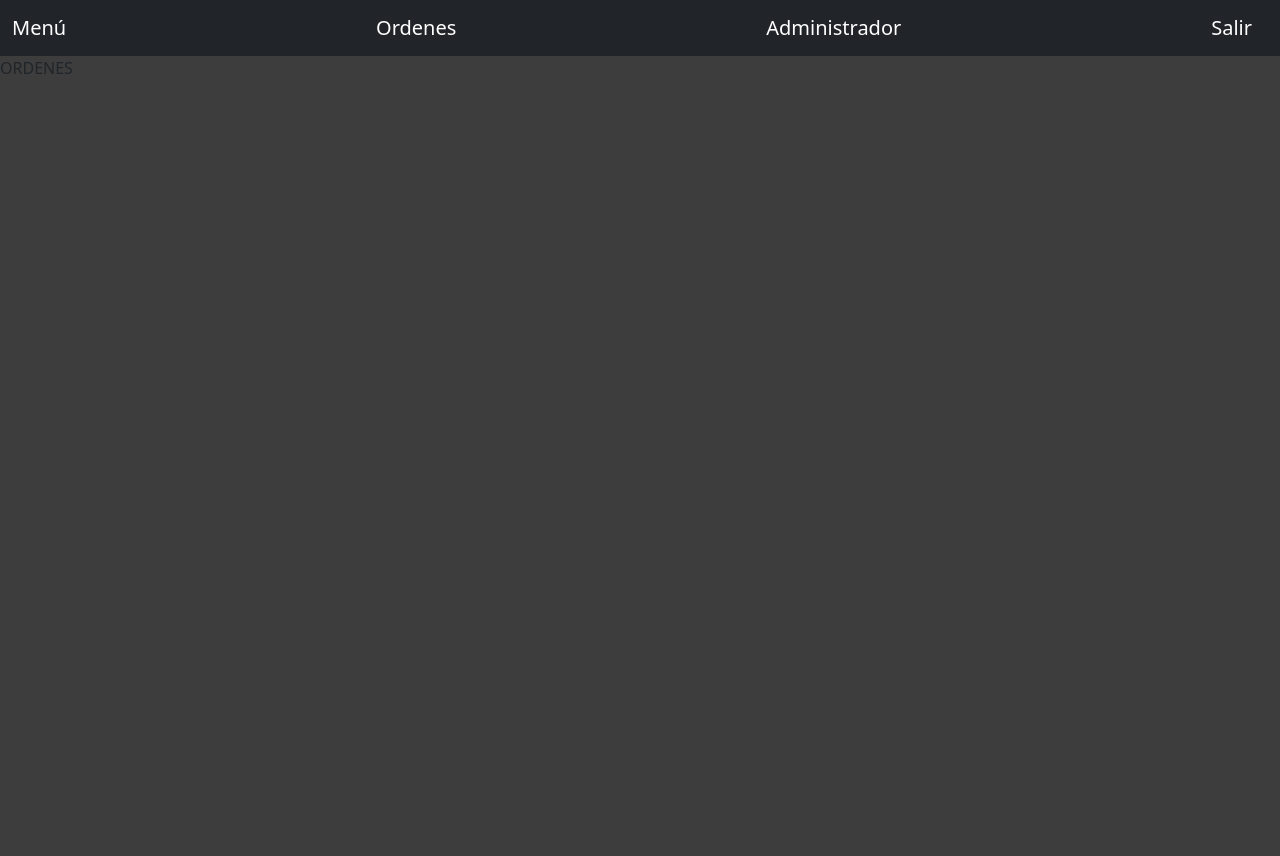
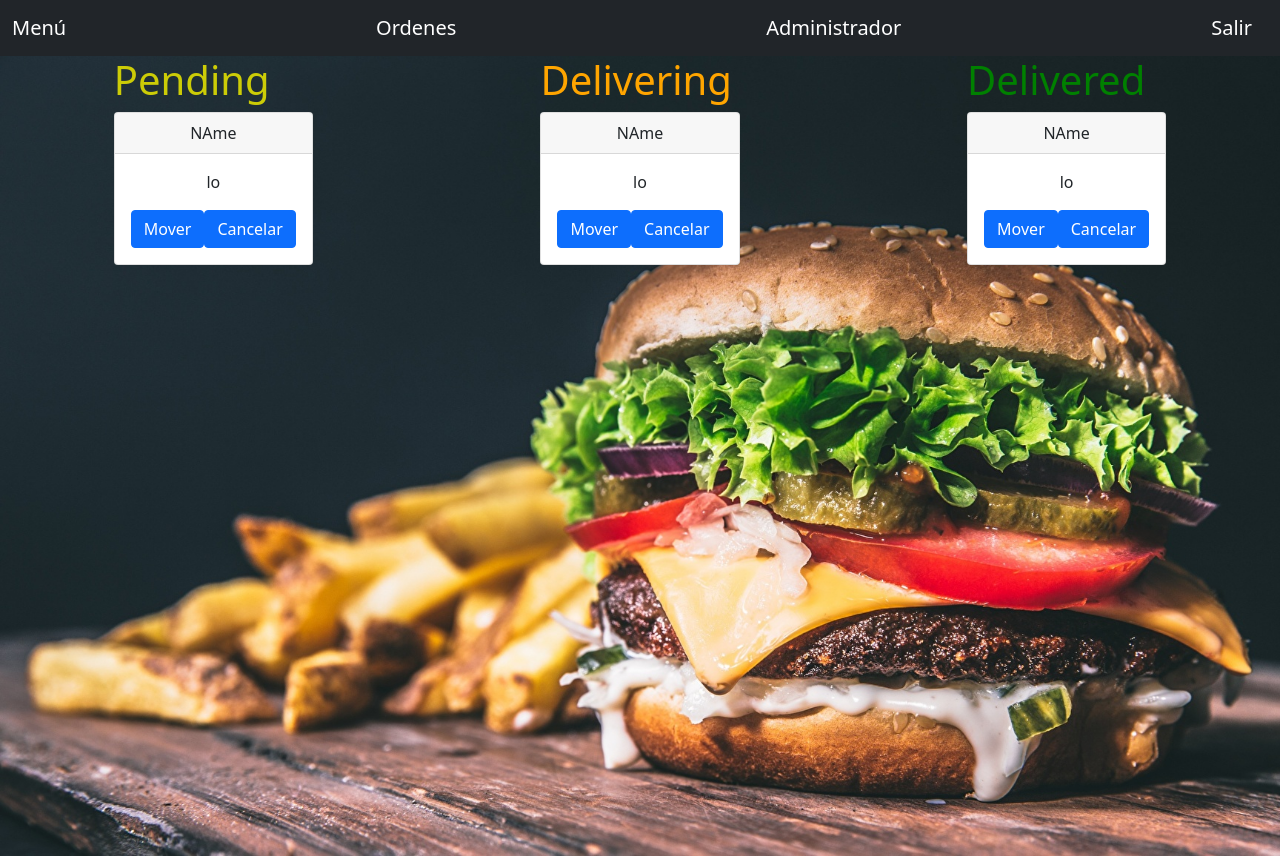
Before and after one commit to paolataboada/Burger-Queen-Client, a React (Create React App) app: page /orders in a window 1280 px wide. Before the commit the page ends 800 px from the top, so only its background shows below. Built offline with nearby package versions, Linux system fonts and the light colour scheme.

Commit message:
add orders cards

```diff
--- a/package.json
+++ b/package.json
@@ -6,6 +6,7 @@
     "@testing-library/jest-dom": "^5.16.1",
     "@testing-library/react": "^11.2.7",
     "@testing-library/user-event": "^12.8.3",
+    "axios": "^0.24.0",
     "react": "^17.0.2",
     "react-dom": "^17.0.2",
     "react-router-dom": "^6.0.2",
--- a/src/components/Form.jsx
+++ b/src/components/Form.jsx
@@ -1,24 +1,56 @@
-import React from 'react';
+import React, { useState } from 'react';
+import axios from 'axios';
 
 export const Form = () => {
+    const [credenciales, setCredenciales] = useState({
+        name : '',
+        password:'',
+    });
+
+    const handleCHange = (e) => {
+        e.preventDefault();
+        setCredenciales({
+            ...credenciales,
+            [e.target.name] : e.target.value,
+        })
+        console.log(credenciales);
+    };
+
+    const btnLogin = (e) => {
+        e.preventDefault();
+        const URL = 'https://bq-lim015.herokuapp.com/auth';
+        console.log(credenciales);
+       axios.post(URL, credenciales).then((res) => {
+        if (res.request.status === 200){
+            console.log(res.data.token);
+           localStorage.setItem('token', res.data.token);
+           // console.log(JSON.parse(localStorage.setItem('token', res.data.token)));
+        //    props.history.push('/menu');
+        }
+    })
+    .catch((res) => console.log(res));
+    }
+
+
+
     return (
         <>
             <form className="d-grid gap-2 col-9 mx-auto form-login">
                 <div className="form-group row">
                     <label htmlFor="inputEmail3" className="col-sm-3 col-form-label">Email</label>
                     <div className="col-sm-9">
-                        <input type="email" className="form-control" id="inputEmail3" placeholder="Email"/>
+                        <input onChange={handleCHange} type="email" name='name' className="form-control" id="inputEmail3" placeholder="Email"/>
                     </div>
                 </div>
                 <div className="form-group row">
                     <label htmlFor="inputPassword3" className="col-sm-3 col-form-label">Password</label>
                     <div className="col-sm-9">
-                        <input type="password" className="form-control" id="inputPassword3" placeholder="Password"/>
+                        <input type="password" onChange={handleCHange} name='password' className="form-control" id="inputPassword3" placeholder="Password"/>
                     </div>
                 </div>
                 <div className="form-group row">
                     <div className="d-grid col-5 mx-auto">
-                        <button type="submit" className="btn btn-warning btn-login">Log In</button>
+                        <button onClick={btnLogin} type="submit" className="btn btn-warning btn-login">Log In</button>
                     </div>
                 </div>
             </form>
--- a/src/components/ListOrder.jsx
+++ b/src/components/ListOrder.jsx
@@ -1,16 +1,17 @@
-import React from 'react'
+import React from 'react';
+import '../styles/view-productos.css';
 
 export const ListOrder = () => {
     return (
         <div className="container-list-order">
-            <div className="card text-dark bg-light mb-3" style={{maxWidth: '18rem'}}>
+            <div className="card text-dark bg-light mb-3 card-list-orders">
                 <div className="card-header">
                     <label htmlFor="">Name client:</label>
                     <input type="text" placeholder="Client" />
                 </div>
-                <div className="card-body">
+                <div className="card-body" style={{display:'flex', justifyContent:'center'}}>
                     <h5 className="card-title">Order List</h5>
-                    <p className="card-text">Some quick example text to build on the card title and make up the bulk of the card's content.</p>
+                    <p className="card-text"></p>
                 </div>
                 <div className="d-grid col-5 mx-auto">
                     <button type="submit" className="btn btn-warning btn-login">Send</button>
--- a/src/components/Orders.jsx
+++ b/src/components/Orders.jsx
@@ -1,13 +1,55 @@
-import React from 'react';
-import { Navbar } from './Navbar';
+import React from "react";
+import { Navbar } from "./Navbar";
+import '../styles/view-productos.css';
 
 export const Orders = () => {
   return (
     <>
       <Navbar />
+      <section className="container-orders">
       <div>
-                ORDENES
+          <h1 className="pending">Pending</h1>
+        <div className="card text-center card-list-orders">
+         <div className="card-header">
+          NAme
          </div>
+         <div className="card-body">
+          <p className="card-text">lo</p>
+          <button className="btn btn-primary">Mover</button>
+          <button className="btn btn-primary">Cancelar</button>
+         </div>
+        </div>
+      </div>
+
+      <div>
+          <h1 className="delivering">Delivering</h1>
+        <div className="card text-center card-list-orders">
+         <div className="card-header">
+          NAme
+         </div>
+         <div className="card-body">
+          <p className="card-text">lo</p>
+          <button className="btn btn-primary">Mover</button>
+          <button className="btn btn-primary">Cancelar</button>
+         </div>
+        </div>
+      </div>
+
+      <div>
+          <h1 className="delivered">Delivered</h1>
+        <div className="card text-center card-list-orders">
+         <div className="card-header">
+          NAme
+         </div>
+         <div className="card-body">
+          <p className="card-text">lo</p>
+          <button className="btn btn-primary">Mover</button>
+          <button className="btn btn-primary">Cancelar</button>
+         </div>
+        </div>
+      </div>
+
+      </section>
     </>
-    )
-}
+  );
+};
--- a/src/components/Products.jsx
+++ b/src/components/Products.jsx
@@ -4,25 +4,19 @@ export const Products = () => {
     return (
         <div class="container-all-products">
             <section className="section-breakfast">
-                <p>Desayuno</p>
-                <button>Producto1</button>
-                <button>Producto2</button>
-                <button>Producto3</button>
-                <button>Producto4</button>
+                <h2>Desayuno</h2>
+                <button type="button" class="btn btn-secondary">Secondary</button>
+
             </section>
             <section className="section-lunch">
-                <p>Lunch</p>
-                <button>Producto1</button>
-                <button>Producto2</button>
-                <button>Producto3</button>
-                <button>Producto4</button>
+                <h2>Hamburgesas</h2>
+                <button type="button" class="btn btn-secondary">Secondary</button>
+
             </section>
             <section className="section-drinks">
-                <p>Drinks</p>
-                <button>Producto1</button>
-                <button>Producto2</button>
-                <button>Producto3</button>
-                <button>Producto4</button>
+                <h2>Bebidas</h2>
+                <button type="button" class="btn btn-secondary">Secondary</button>
+
             </section>
         </div>
     )
--- a/src/styles/view-login.css
+++ b/src/styles/view-login.css
@@ -32,6 +32,13 @@
 #inputEmail3, #inputPassword3 {
     border: 1px solid #FFAB25;
 }
+
+.form-control:focus{
+    /* border-color: #FFAB25; */
+    -webkit-box-shadow: none;
+    box-shadow: none;
+}
+
 .btn-login {
     border: 1px solid #FFAB25;
     background-color: #FFAB25;
--- a/src/styles/view-menu.css
+++ b/src/styles/view-menu.css
@@ -17,6 +17,7 @@
     display: flex;
     width: 60%;
     padding: 20px 40px;
+    justify-content: space-around;
 }
 .section-breakfast,
 .section-lunch,
--- /dev/null
+++ b/src/styles/view-productos.css
@@ -0,0 +1,26 @@
+.card-list-orders{
+    max-width: 20rem;
+    max-height: 28rem;
+}
+
+/**** Ordenes ***/
+
+.container-orders {
+    background-image: url('../assets/bg-burger-menu.jpg');
+    background-repeat: no-repeat;
+    background-size: cover;
+    height: 100vh;
+    display: flex;
+    justify-content: space-around;
+}
+.pending{
+    color: rgb(204, 204, 7);
+}
+
+.delivering{
+    color: orange;
+}
+
+.delivered {
+    color: green;
+}
```
Also changed, not shown: 1 other file (tests, documents, lock files or other folders). Lines whose indentation alone changed are shown as unchanged.
